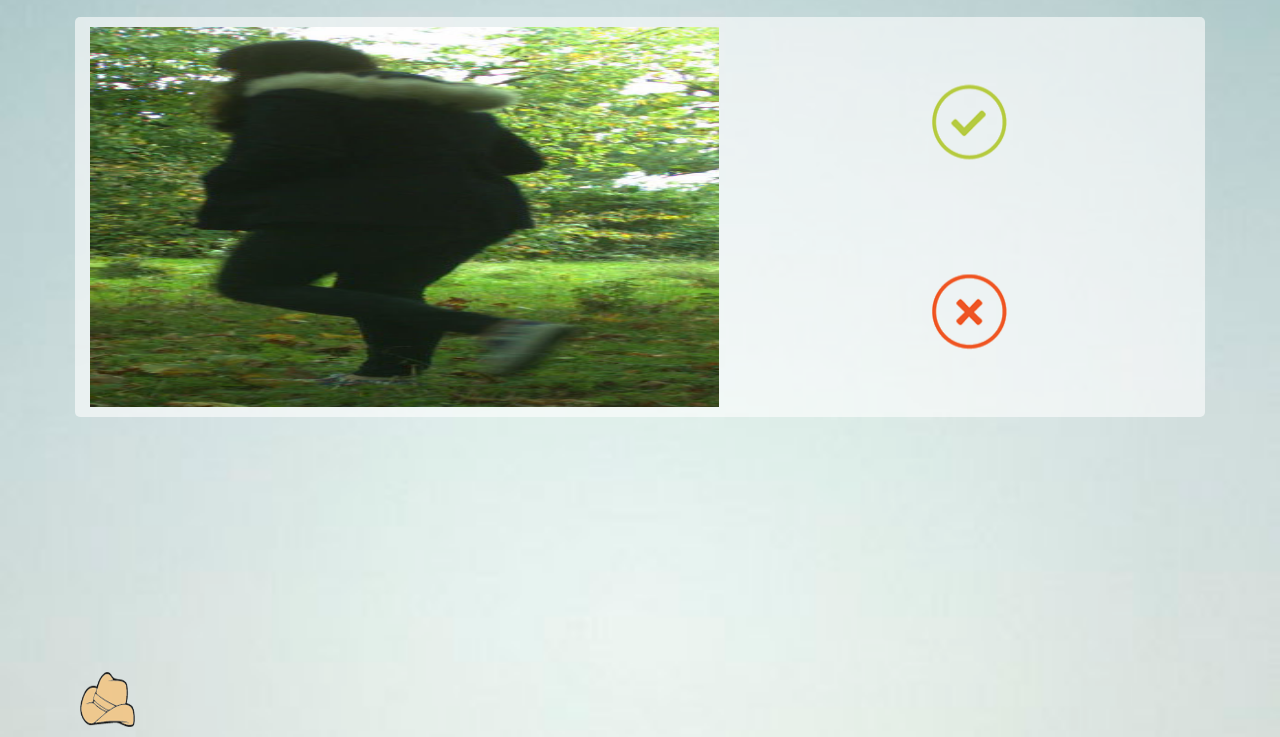
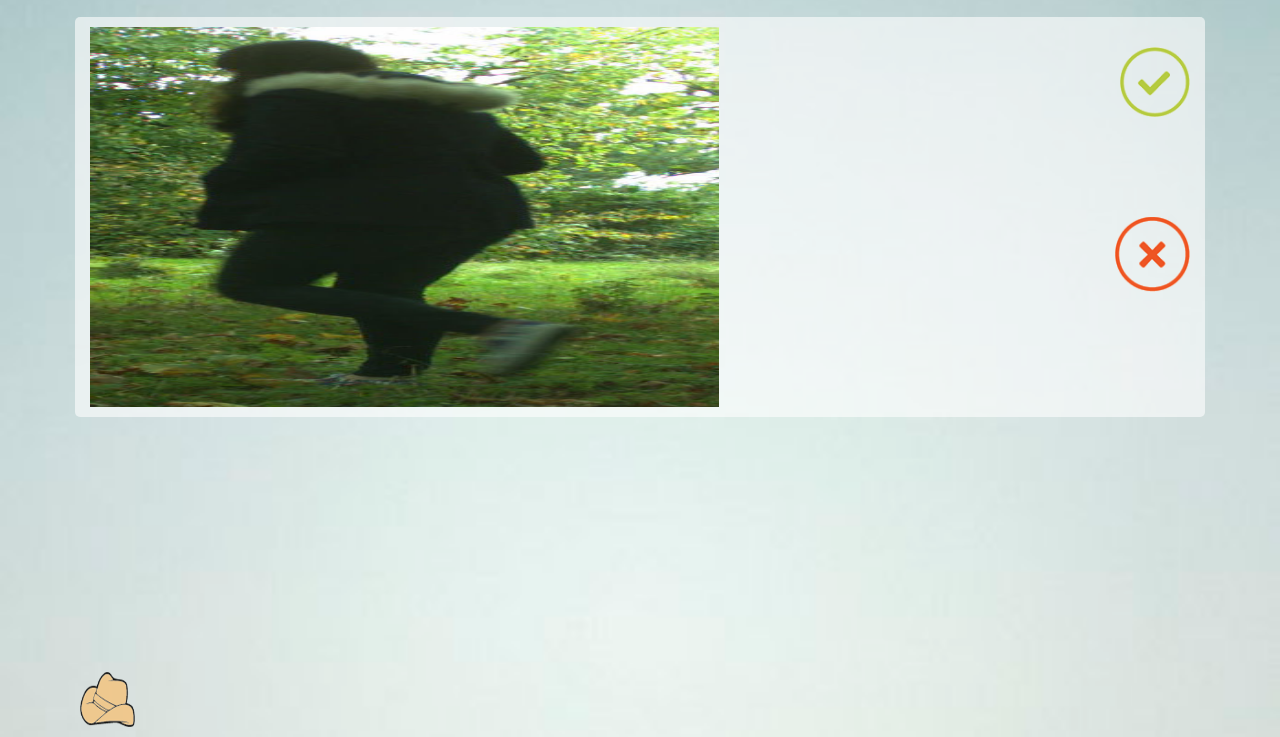
Before and after one commit to Lily418/Virtual-Ranger-App, a plain HTML site: page index.html in a window 1280 px wide. Shown: the part 63-800 px from the top of the page. Drawn offline with nearby package versions, Linux system fonts and the light colour scheme.

Commit message:
Button effects and stuff

```diff
--- a/css/main.css
+++ b/css/main.css
@@ -80,3 +80,33 @@ body {
   width: auto;
   padding: 10px;
 }
+
+button {
+  -webkit-appearance:none;
+  border-width: 0px;
+  background-color: transparent;
+  background-position: center;
+  background-size: contain;
+  outline: none;
+}
+
+button.tick {
+  margin-top: 20px;
+  background-image: url("../img/tick.png");
+  width: 70px;
+  height: 70px;
+}
+
+button.tick:active{
+  background-image: url("../img/tick-invert.png");
+}
+
+button.cross {
+  background-image: url("../img/cross.png");
+  width: 75px;
+  height: 75px;
+}
+
+button.cross:active{
+  background-image: url("../img/cross-invert.png");
+}
--- a/index.html
+++ b/index.html
@@ -28,10 +28,10 @@
       </div>
       <div class="col-xs-5">
         <div class="answer answer-top">
-          <img src="img/tick.png"/>
+          <button class="tick" id="tick-button"></button>
         </div>
         <div class="answer answer-bottom">
-          <img src="img/cross.png"/>
+          <button class="cross" onclick="buttonpressed" id="cross-button"></button>
         </div>
       </div>
     </div>
--- a/js/main.js
+++ b/js/main.js
@@ -1,3 +1,13 @@
+window.onload = function() {
+    document.getElementById("tick-button").onclick = function fun() {
+        alert("hello");
+    }
+
+    document.getElementById("cross-button").onclick = function fun() {
+        alert("hello");
+    }
+}
+
 navigator.serviceWorker.register('sw.js');
 Notification.requestPermission(function(result) {
   if (result === 'granted') {
```
Also changed, not shown: img/cross-invert.png (added), img/tick-invert.png (added).
